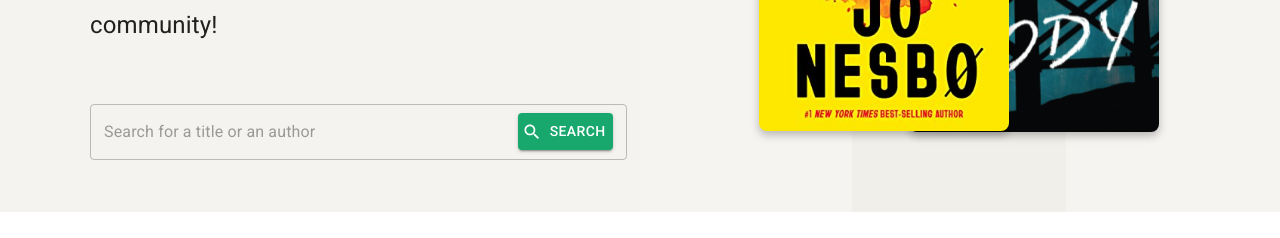
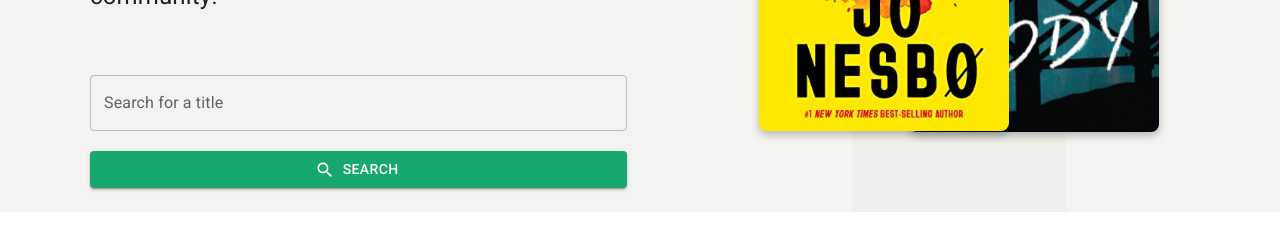
Before and after one commit to rajmanski/BookShare, a React (Create React App) app: page / in a window 1280 px wide. Shown: the part 428-666 px from the top of the page. Built offline with nearby package versions, Linux system fonts and the light colour scheme; no server answers; the database is empty.

Commit message:
search on landing page

```diff
--- a/src/components/shared/Borrow/AsyncSelectBorrow.tsx
+++ b/src/components/shared/Borrow/AsyncSelectBorrow.tsx
@@ -5,9 +5,6 @@ import TextField from "@mui/material/TextField";
 import {
   getDocs,
   collection,
-  getDoc,
-  doc,
-  DocumentData,
   query,
   where,
 } from "firebase/firestore";
@@ -25,13 +22,14 @@ interface AsyncAutocompleteBooksInterface {
       cover?: string;
     }>
   >;
+  setFoundBookMainSearch: React.Dispatch<React.SetStateAction<string>>
+
 }
 
 
 export const AsyncSelectBorrow: FC<AsyncAutocompleteBooksInterface> = ({
-  setFoundBook,
+  setFoundBook, setFoundBookMainSearch
 }) => {
-  const [search, setSearch] = useState("");
   const [searchedBooks, setSearchedBooks] = useState<any>([]);
 
 interface BookToBorrow{
@@ -73,7 +71,6 @@ interface BookToBorrow{
       });
     }
 
-
     const getApiData = async () => {
       const responseList: any = [];
       for (let i = 0; i < booksList.length; i++) {
@@ -92,6 +89,13 @@ interface BookToBorrow{
     getBooksIds()
   }, []);
 
+      // const foundBookID = searchedBooks.
+      useEffect(() => {
+        if (titleChosen !== ''){
+          let foundBookID = searchedBooks.find((book) => book.volumeInfo.title == titleChosen).id
+          setFoundBookMainSearch(foundBookID)
+        }
+      }, [titleChosen])
 
 
 
@@ -104,10 +108,10 @@ interface BookToBorrow{
       renderInput={(params) => (
         <TextField
           {...params}
-          label="Search for a title you want to add"
+          label="Search for a title"
           onChange={(e: React.ChangeEvent<HTMLTextAreaElement>) => {
             //   if(e.currentTarget.value.length%5 == 0){
-            setSearch(e.currentTarget.value);
+            // console.log(e.currentTarget.value)
           }}
           //   }
           InputProps={{
@@ -115,6 +119,7 @@ interface BookToBorrow{
             type: "search",
           }}
         />
+
       )}
     />
   );
--- a/src/components/shared/Borrow/BorrowModal.tsx
+++ b/src/components/shared/Borrow/BorrowModal.tsx
@@ -4,7 +4,7 @@ import Button from '@mui/material/Button'
 import { Fab } from '@mui/material'
 import AddIcon from '@mui/icons-material/Add'
 import Typography from '@mui/material/Typography'
-import { useState, FC } from 'react'
+import { useState, FC, SetStateAction } from 'react'
 // import { setDoc, doc} from 'firebase/firestore'
 import { getAuth } from 'firebase/auth'
 import {db} from '../../../firebase'
@@ -79,7 +79,9 @@ return (
     }}>
     Find a book to borrow from other user
     </Typography>
-    <AsyncSelectBorrow setFoundBook={setFoundBook}/>
+    <AsyncSelectBorrow setFoundBook={setFoundBook} setFoundBookMainSearch={function (value: SetStateAction<string>): void {
+          throw new Error('Function not implemented.')
+        } } />
 
 
 
--- a/src/components/shared/HomePage/HomePage.style.css
+++ b/src/components/shared/HomePage/HomePage.style.css
@@ -25,6 +25,9 @@
 
 .search-input{
     margin-top: 30px;
+    display: flex;
+    flex-direction: column;
+    gap: 20px;
 }
 
 .images {
--- a/src/components/shared/HomePage/HomePage.tsx
+++ b/src/components/shared/HomePage/HomePage.tsx
@@ -1,6 +1,7 @@
 import { Button, CircularProgress, TextField } from "@mui/material";
 import SearchIcon from '@mui/icons-material/Search';
 import { useEffect, useState } from "react";
+import { useNavigate } from 'react-router-dom';
 import { Footer } from "../../Footer/Footer";
 import { NavBar } from "../NavBar/NavBar";
 import "./HomePage.style.css";
@@ -8,8 +9,12 @@ import { collection, getDocs, query, where } from "firebase/firestore";
 import { db } from "../../../firebase";
 import { NewInBookshareCard } from "./NewInBookshareCard";
 import { PersistentDrawerLeft } from "../NavBar/Drawer";
+import { AsyncSelectBorrow } from "../Borrow/AsyncSelectBorrow";
 
 export const HomePage = () => {
+
+  const navigate = useNavigate();
+
   const [search, setSearch] = useState("");
   const [searchedData, setSearchedData] = useState([]);
   const [volumeIds, setVolumeIds] = useState<string[]>([]);
@@ -19,6 +24,17 @@ export const HomePage = () => {
   const [volumeMail, setVolumeMail] = useState({});
   const [information, setInformation] = useState([]);
   const [displayBook, setDisplayBook] = useState(true)
+
+  const [foundBookMainSearch, setFoundBookMainSearch] = useState('')
+
+
+  const [foundBook, setFoundBook] = useState({
+    volumeID: '',
+    title: 'Title',
+    authors: ['Author'],
+    pickUpSpot: '',
+    isPublic: false
+  })
 
 
 
@@ -94,12 +110,8 @@ export const HomePage = () => {
             Become a member of 30.000+ Bookshare community!
           </p>
           <div className="search-input">
-            <TextField
-              fullWidth
-              id="fullWidth"
-              placeholder="Search for a title or an author"
-              InputProps={{
-                endAdornment: (
+
+            <AsyncSelectBorrow setFoundBook={setFoundBook} setFoundBookMainSearch={setFoundBookMainSearch}/>
             <Button
               startIcon={<SearchIcon sx={{display: {xs: 'none', sm: 'block'}}}/>}
               sx={{
@@ -107,12 +119,13 @@ export const HomePage = () => {
               "&:hover": { backgroundColor: "#405d27" }
               }}
               variant="contained"
+              onClick={() => (
+                navigate(`/bookDetails/${foundBookMainSearch}`)
+                )}
             >
               Search
             </Button>
-                ),
-              }}
-            />
+
           </div>
         </div>
         <div className="images">
```
Lines whose indentation alone changed are shown as unchanged.
